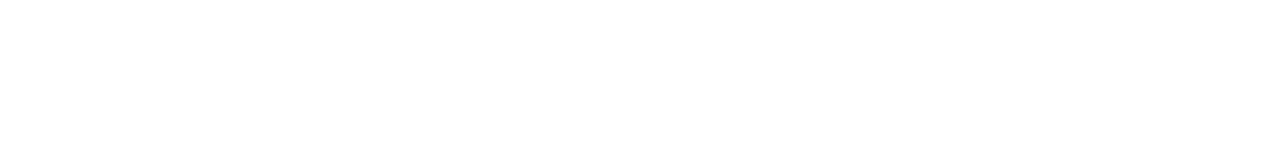
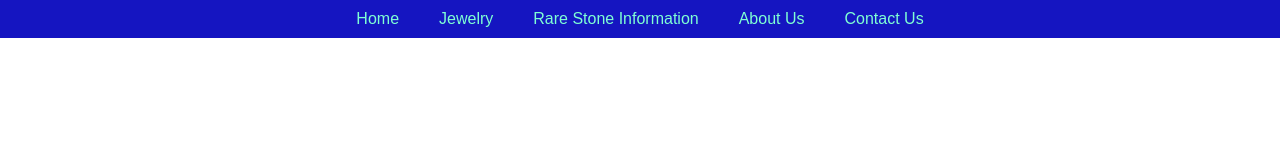
Before and after one commit to rhndbnnr/WavingKaleidoscopes, a plain HTML site: page jewelry/index.html in a window 1280 px wide. Drawn offline with Linux system fonts and the light colour scheme.

Commit message:
next stop

```diff
--- a/jewelry/index.html
+++ b/jewelry/index.html
@@ -3,7 +3,17 @@
   <head>
     <meta charset="UTF-8" />
     <meta name="viewport" content="width=device-width, initial-scale=1.0" />
-    <title>Document</title>
+    <link rel="stylesheet" href="../home/styles.css" />
+    <title>Jewelry</title>
   </head>
-  <body></body>
+  <body>
+    <header></header>
+    <div class="navbar">
+      <a href="#">Home</a>
+      <a href="./jewelry/index.html">Jewelry</a>
+      <a href="./rarestoneeducation/index.html">Rare Stone Information</a>
+      <a href="./aboutus/index.html">About Us</a>
+      <a href="./contactus/index.html">Contact Us</a>
+    </div>
+  </body>
 </html>
```
Also changed, not shown: index.html (+2 -1 lines), aboutus/index.html (added).
